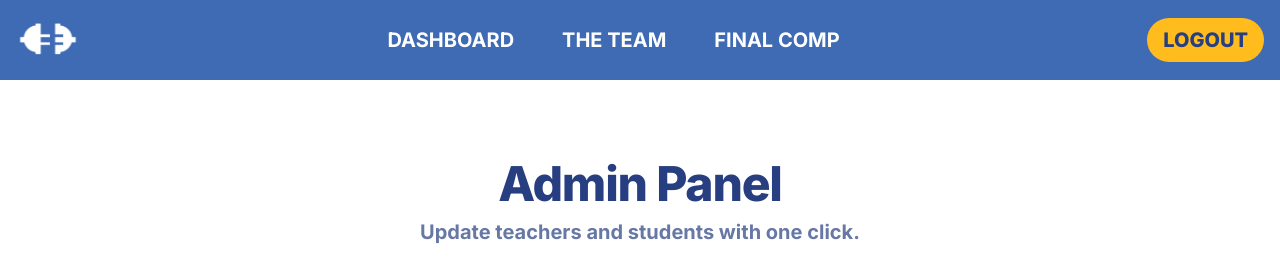
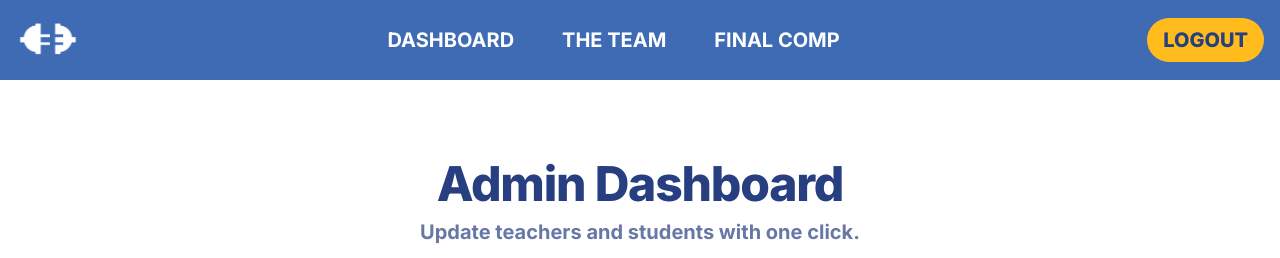
Before and after one commit to briannval/Ennovate-Portal-2024, a Next.js app: page /admin in a window 1280 px wide. Shown: the top 258 px of the page. Built offline with nearby package versions, Linux system fonts and the light colour scheme; no server answers; sample sign-in values are in the browser's storage.

Commit message:
panel to dashboard

```diff
--- a/src/app/(pages)/(main)/(protected)/admin/page.tsx
+++ b/src/app/(pages)/(main)/(protected)/admin/page.tsx
@@ -90,7 +90,7 @@ export default function Admin() {
   return (
     <div className="flex flex-col p-20">
       <p className="text-4xl text-center font-extrabold tracking-tight text-ennovate-dark-blue sm:text-5xl">
-        Admin Panel
+        Admin Dashboard
       </p>
       <p className="mt-2 text-xl text-center font-bold leading-8 text-ennovate-dark-blue opacity-70 mb-8">
         Update teachers and students with one click.
```
